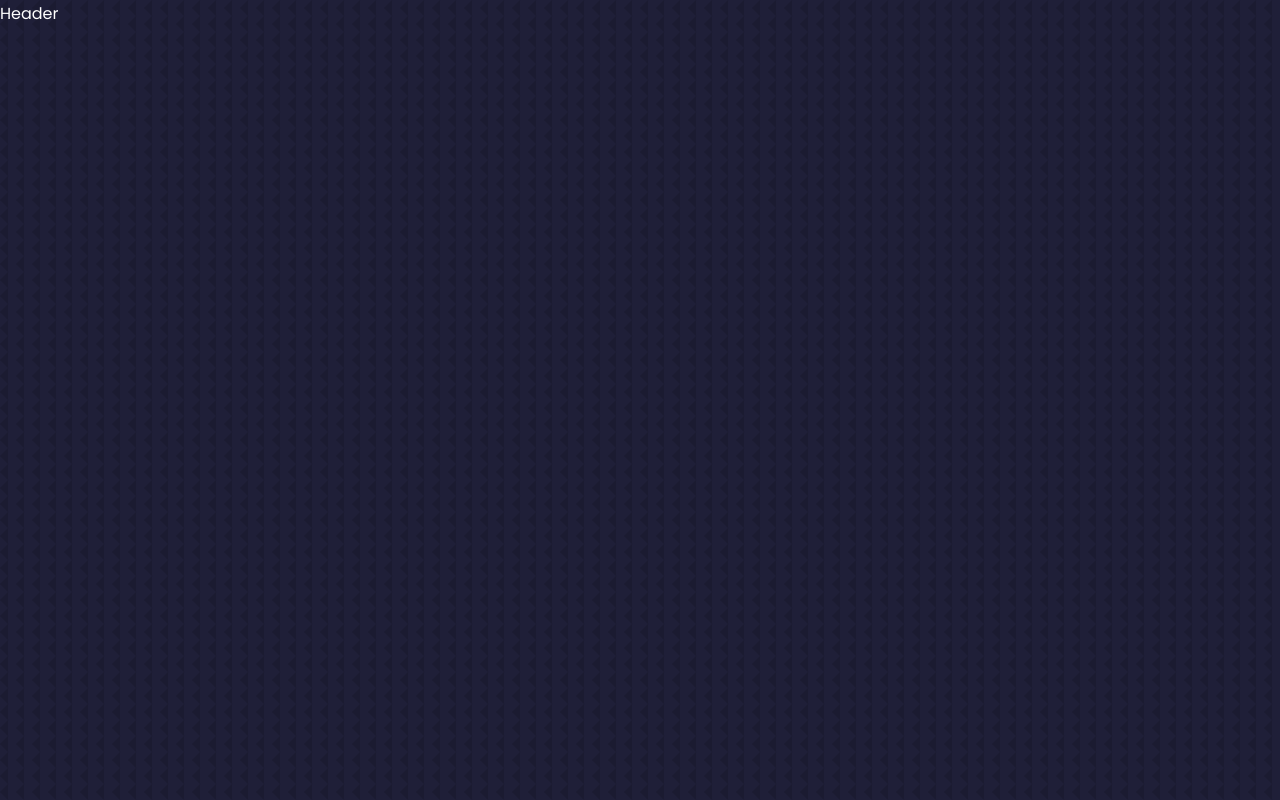
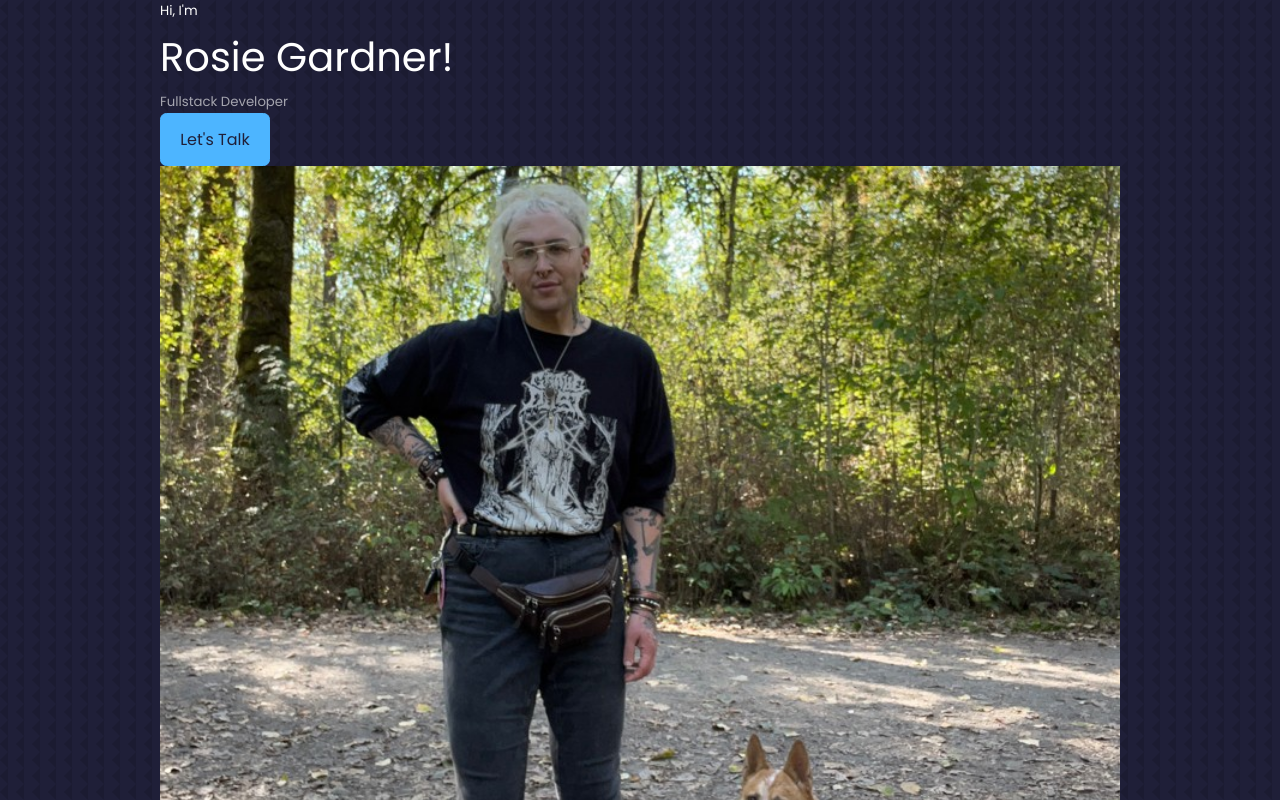
Before and after one commit to rosiegardner/reactPortfolio, a React (Create React App) app: page / in a window 1280 px wide. Shown: the top 800 px of the page. Built offline with nearby package versions, Linux system fonts and the light colour scheme.

Commit message:
update: css variables in index.css // update: png img in Header.jsx // feature: add CTA.jsx 'call to action' file for contact.

```diff
--- /dev/null
+++ b/src/components/header/CTA.jsx
@@ -0,0 +1,12 @@
+import React from 'react'
+// import CV from '../../assets/cv.pdf
+const CTA = () => {
+  return (
+    <div className="cta">
+      {/* <a href={CV} download className='btn'>Download CVA</a> */}
+      <a href='#contact' className='btn btn-primary'>Let's Talk</a>
+    </div>
+  )
+}
+
+export default CTA
--- a/src/components/header/Header.jsx
+++ b/src/components/header/Header.jsx
@@ -1,9 +1,26 @@
 import React from 'react'
 import './header.css'
+import CTA from './CTA'
+import ME from '../../assets/rosie.png'
 
 const Header = () => {
   return (
-    <div>Header</div>
+    <header>
+      <div className="container header__container">
+        <h5>Hi, I'm</h5>
+        <h1>Rosie Gardner!</h1>
+        <h5 className="text-light">
+          Fullstack Developer
+        </h5>
+        <CTA />
+
+        <div className='me'>
+          <img src={ME} alt="" />
+        </div>
+
+        <a href='#contact' className='scroll-down'>Scroll Down</a>
+      </div>
+    </header>
   )
 }
 
--- a/src/index.css
+++ b/src/index.css
@@ -17,6 +17,8 @@
   --color-primary-variant: rgba(77, 181, 225, 0.4);
   --color-white: #fff;
   --color-light: rgba(255, 255, 255, 0.6);
+
+  --transition: all 400ms ease;
 
   --container-width-lg: 75%;
   --container-width-md: 86%;
@@ -38,3 +40,95 @@
   line-height: 1.7;
   background-image: url(../src/assets/bg-texture.png);
 }
+
+/* =========== GENERAL STYLES =========== */
+
+.container {
+  width: var(--container-width-lg);
+  margin: 0 auto;
+}
+
+h1, h2, h3, h4, h5 {
+  font-weight: 500;
+}
+
+h1 {
+  font-size: 2.5rem;
+}
+
+section {
+  margin-top: 8rem;
+}
+
+section > h2, section > h5 {
+  text-align: center;
+  color: var(--color-light);
+}
+
+section > h2 {
+  color: var(--color-primary);
+  margin-bottom: 3rem;
+}
+
+.text-light {
+  color: var(--color-light);
+}
+
+a {
+  color: var(--color-primary);
+  transition: var(--transition);
+}
+
+a:hover {
+  color: var(--color-white);
+}
+
+.btn {
+  width: max-content;
+  display: inline-block;
+  color: var(--color-primary);
+  padding: 0.75rem 1.2rem;
+  border-radius: 0.4rem;
+  cursor: pointer;
+  border: 1px solid var(--color-primary);
+  transition: var(--transition);
+}
+
+.btn:hover {
+  background: var(--color-white);
+  color: var(--color-bg);
+  border-color: transparent;
+}
+
+.btn-primary {
+  background: var(--color-primary);
+  color: var(--color-bg);
+}
+
+img {
+  display: block;
+  width: 100%;
+  object-fit: cover;
+}
+
+/* ====== MEDIA QUERIES (medium device - tablet) ======= */
+@media screen and (max-width: 1024px) {
+  .container {
+    width: var(--container-width-md);
+  }
+
+  .section {
+    margin-top: 6rem;
+  }
+}
+
+/* ====== MEDIA QUERIES (small device - phone) ======= */
+@media screen and (max-width: 600px) {
+  .container {
+    width: var(--container-width-sm);
+  }
+
+  .section > h2{
+    margin-bottom: 2rem;
+  }
+}
```
Also changed, not shown: src/assets/rosie.png (added).
